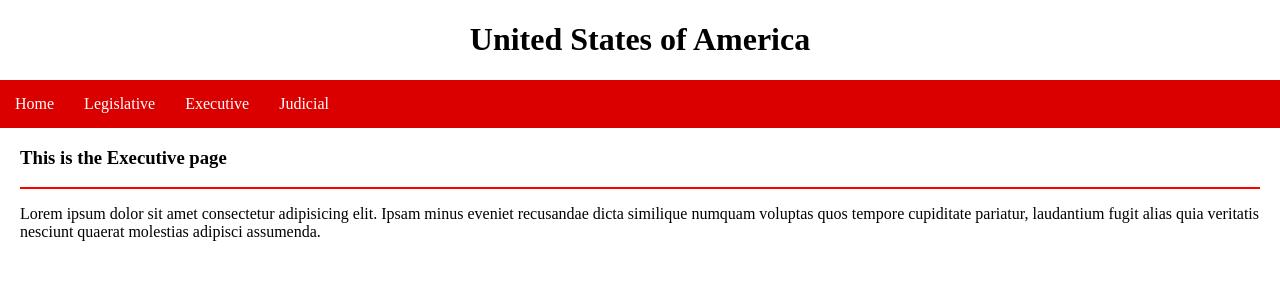
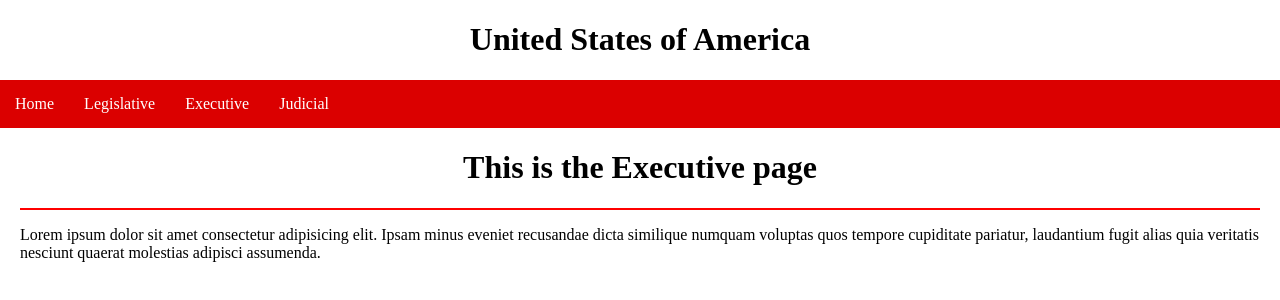
Before and after one commit to lhou2007/Coding-Projects-1, a plain HTML site: page Website/executive.html in a window 1280 px wide. Drawn offline with Linux system fonts and the light colour scheme.

Commit message:
enlarged titles

```diff
--- a/Website/executive.html
+++ b/Website/executive.html
@@ -21,15 +21,11 @@
     </nav>
 
     <main>
-        <div>
-            <h3>This is the Executive page</h3>
+        <header>
+            <h1>This is the Executive page</h3>
             <hr class="new1">
             <p>Lorem ipsum dolor sit amet consectetur adipisicing elit. Ipsam minus eveniet recusandae dicta similique numquam voluptas quos tempore cupiditate pariatur, laudantium fugit alias quia veritatis nesciunt quaerat molestias adipisci assumenda.</p>
-        </div>
-
-
-
-    </main>
+    </header>
 
 </body>
 </html>
```
Also changed, not shown: Website/index.html (+3 -2 lines), Website/judicial.html (+3 -1 lines), Website/legislative.html (+3 -1 lines), Website/style.css (line endings or trailing spaces).
